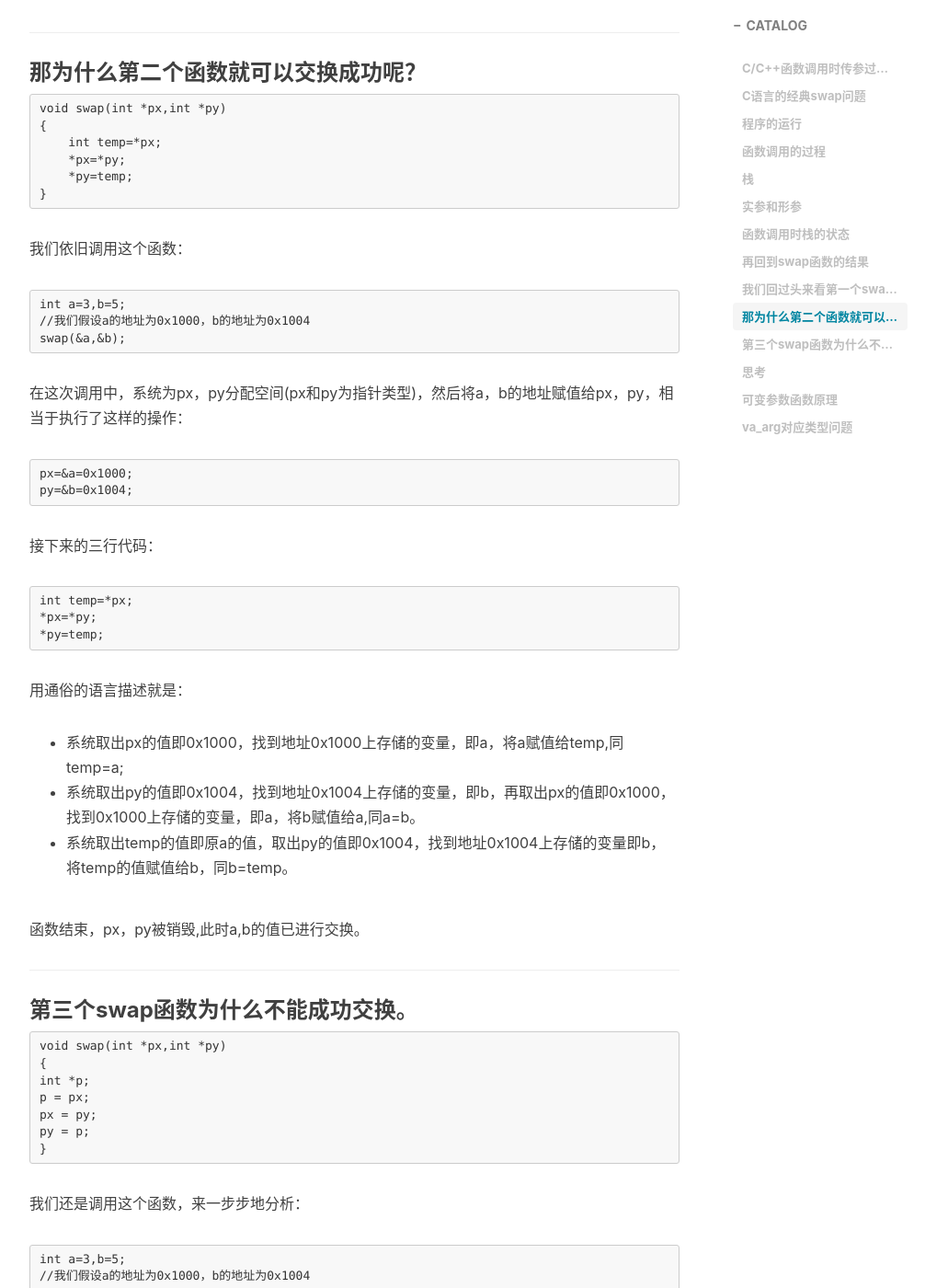
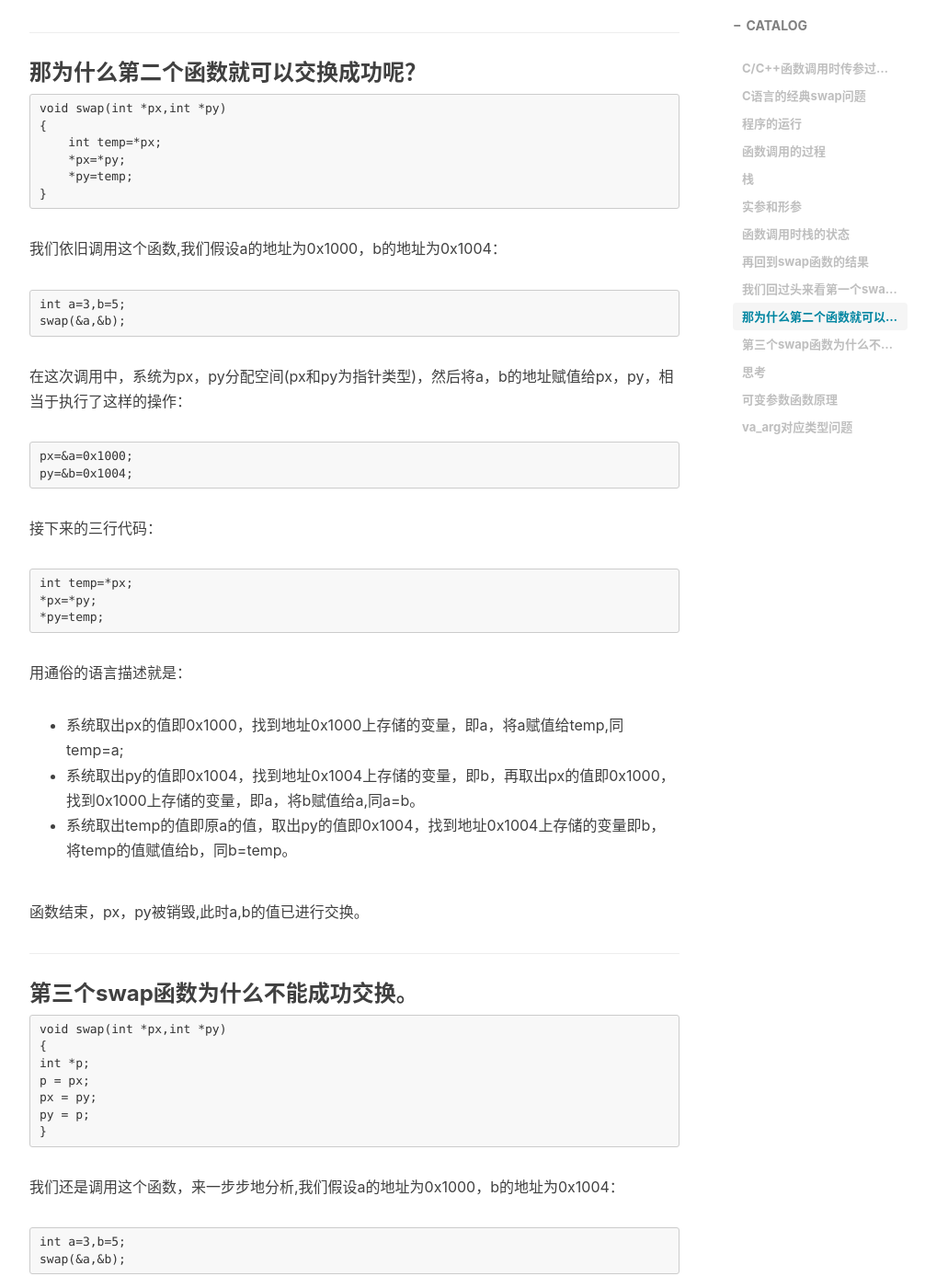
Before and after one commit to downeyboy/downeyboy.github.io, a Jekyll site: the page built from _posts/2019-06-30-C_pass_param_and_principle.md, in a window 1280 px wide and 1400 px high, scrolled down 6221 px. Shown: the whole window at 92% size, without its empty margins (233-1239 px from the left). Built offline with Jekyll 4.4.1, drawn with Linux system fonts in a browser that asks for light colours; nearby versions of some CDN libraries; Markdown is read by kramdown in place of the engine named in the settings; comment, search, counter and statistics services are not loaded.

Commit message:
fix : adjust format

````diff
--- a/_posts/2019-06-30-C_pass_param_and_principle.md
+++ b/_posts/2019-06-30-C_pass_param_and_principle.md
@@ -207,9 +207,9 @@
 ```
 void swap(int x,int y)
 {
-int temp=x;
-x=y;
-y=temp;
+    int temp=x;
+    x=y;
+    y=temp;
 }
 ```
 
@@ -253,18 +253,14 @@
 }
 ```
 
-
-我们依旧调用这个函数：
+我们依旧调用这个函数,我们假设a的地址为0x1000，b的地址为0x1004：
 
 ```
 int a=3,b=5;
-//我们假设a的地址为0x1000，b的地址为0x1004
 swap(&a,&b);
 ```
 
-
 在这次调用中，系统为px，py分配空间(px和py为指针类型)，然后将a，b的地址赋值给px，py，相当于执行了这样的操作：
-
 
 ```
 px=&a=0x1000;
@@ -273,7 +269,6 @@
 
 
 接下来的三行代码：
-
 
 ```
 int temp=*px;
@@ -305,17 +300,14 @@
 }
 ```
 
-我们还是调用这个函数，来一步步地分析：
-
+我们还是调用这个函数，来一步步地分析,我们假设a的地址为0x1000，b的地址为0x1004：
 
 ```
 int a=3,b=5;
-//我们假设a的地址为0x1000，b的地址为0x1004
 swap(&a,&b);
 ```
 
 接下来的三行代码：
-
 
 ```
 p = px;
@@ -329,8 +321,6 @@
 * 系统取出py的值即0x1004，将py的值赋值给px,此时px=0x1004；
 * 将p赋值给px，即px=0x1000；
 
-```
-```
 
 函数结束，px，py被销毁，此时a,b的值不受任何影响。
 
````
